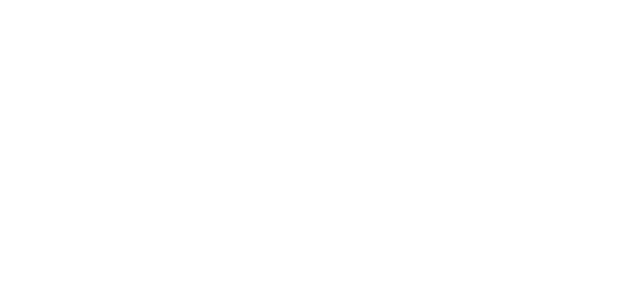
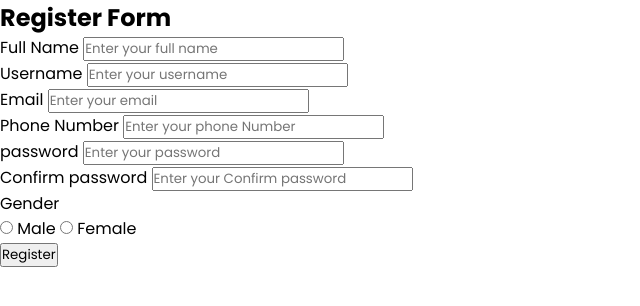
Before and after one commit to Dilshan615/YT_13, a plain HTML site: page index.html in a window 1280 px wide. Shown: the whole page, without its empty margins (0-640 px from the left). Drawn offline with Linux system fonts and the light colour scheme.

Commit message:
Update index.html

```diff
--- a/index.html
+++ b/index.html
@@ -10,6 +10,48 @@
 </head>
 
 <body>
+    <div class="container">
+        <form action="#">
+            <h2>Register Form</h2>
+            <div class="content">
+                <div class="input-box">
+                    <label for="name">Full Name</label>
+                    <input type="text" placeholder="Enter your full name" required>
+                </div>
+                <div class="input-box">
+                    <label for="name">Username</label>
+                    <input type="text" placeholder="Enter your username" required>
+                </div>
+                <div class="input-box">
+                    <label for="name">Email</label>
+                    <input type="email" placeholder="Enter your email" required>
+                </div>
+                <div class="input-box">
+                    <label for="name">Phone Number</label>
+                    <input type="text" placeholder="Enter your phone Number" required>
+                </div>
+                <div class="input-box">
+                    <label for="name">password</label>
+                    <input type="password" placeholder="Enter your password" required>
+                </div>
+                <div class="input-box">
+                    <label for="name">Confirm password</label>
+                    <input type="password" placeholder="Enter your Confirm password" required>
+                </div>
+                <span class="gender-title">Gender</span>
+                <div class="gender-category">
+                    <input type="radio" name="Gender" id="male">
+                    <label for="Gender">Male</label>
+                    <input type="radio" name="Gender" id="female">
+                    <label for="Gender">Female</label>
+                </div>
+            </div>
+            <h2></h2>
+            <div class="btn-container">
+                <button>Register</button>
+            </div>
+        </form>
+    </div>
 
 </body>
 
```
